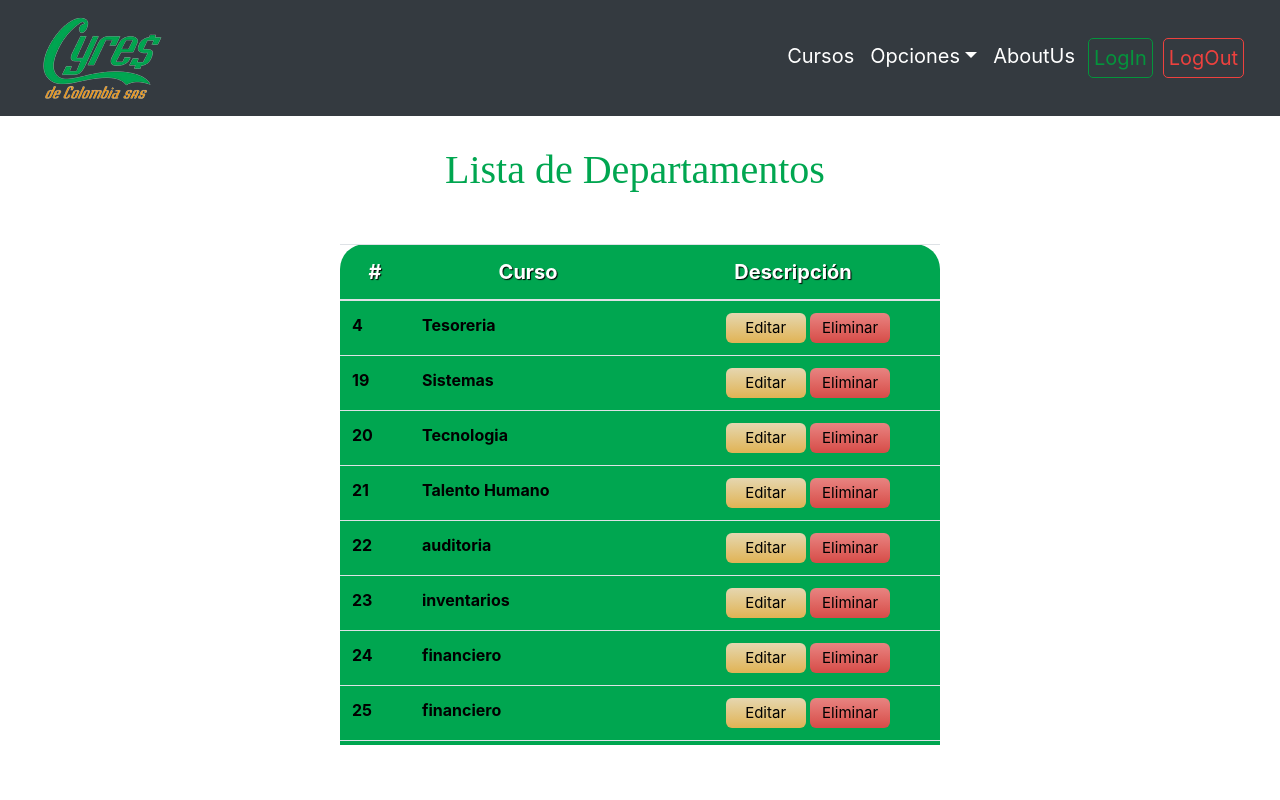
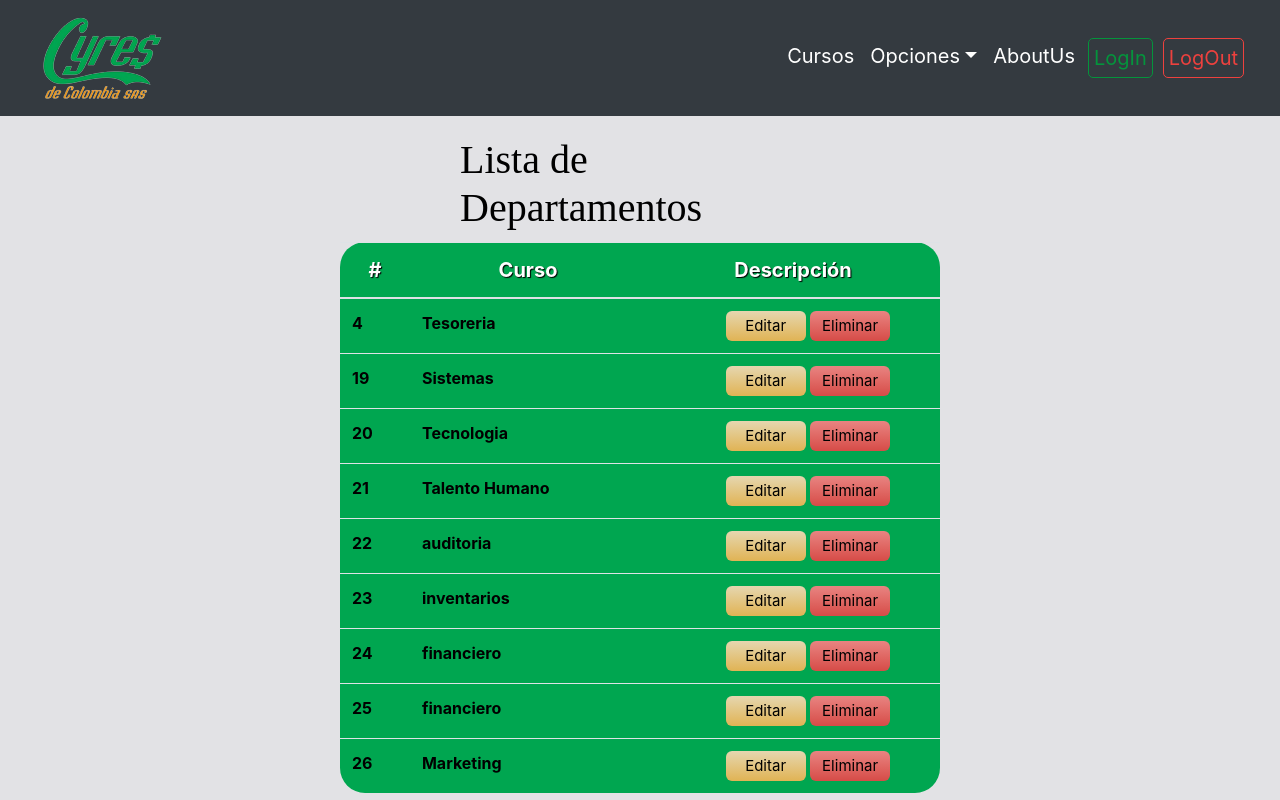
Before and after one commit to darteagaleon/Proyecto1, a Django app: page /homedpto/ in a window 1280 px wide. Run offline with Django 4.2, Linux system fonts and the light colour scheme; data comes from the database, SQL or seed files in the repository; both versions use the stored data as it was after the commit; some libraries are stand-ins or nearby versions.

Commit message:
Actualización 4.0
se arreglo el scroll de las tablas donde se muestran los datos registrados

```diff
--- a/contenido/Templates/Deptor.html
+++ b/contenido/Templates/Deptor.html
@@ -42,10 +42,7 @@
     </div>
 </main>
 <style>
-    body {
-        color: black;
 
-    }
     #tablam{
         margin: 0px auto;
         width: 600px;
@@ -59,9 +56,17 @@
     }
     .celdasb .celdasp{
         margin: 0px auto;}
-    h1{
-        width:390px;
-        top:30px;   }
+        h1{
+            position:relative;
+            color: black;
+            top:20px;
+            margin:0 auto;
+            width:360px;
+            padding-bottom: 30px;
+        }
+        body{
+            background-color: #e2e2e5;
+        }
 </style>
 <script src="https://cdn.jsdelivr.net/npm/sweetalert2@10"></script>
 <script src="{% static 'controlador/eliminarDpto.js' %}"></script>
--- a/contenido/Templates/agregar.html
+++ b/contenido/Templates/agregar.html
@@ -31,10 +31,10 @@
 <style>
     h1{
         position:relative;
-        color: #00a650;
-        top:1px;
+        color: black;
+        top:20px;
         margin:0 auto;
-        width:350px;
+        width:360px;
         padding-bottom: 30px;
     }
     body{
--- a/contenido/Templates/editar.html
+++ b/contenido/Templates/editar.html
@@ -17,7 +17,7 @@
         </div>
     </div>
 </div>
-<style type="text/scss">
+<style >
     h1{
         position:relative;
         color: black;
@@ -30,6 +30,5 @@
         background-color: #e2e2e5;
     }
 
-
 </style>
 {% endblock %}
--- a/static/css/agregar.css
+++ b/static/css/agregar.css
@@ -72,8 +72,10 @@
     background-color:#daddd8;
     border-color: #74bc54 2px solid;
 }
+/* resposive para que el texto se centre cuando se hace responsive */
 @media (max-width: 800px) {
     h1 {
         margin: 0 auto;
+
     }
 }
--- a/static/css/home.css
+++ b/static/css/home.css
@@ -12,16 +12,13 @@
     }
 table{
 background-color: #00a650;
-position:relative;
-top: 50px;}
+}
 #tablam{
-    /* border: #c80a05 solid 5px; */
     border-spacing: 0;
     border-radius: 25px;
-
 }
 
-    thead{
+thead{
         color: white;
         text-align: center;
         text-decoration: none;
--- a/static/css/layout.css
+++ b/static/css/layout.css
@@ -1,5 +1,5 @@
 @import url("https://fonts.googleapis.com/css2?family=Poppins:wght@400;700&display=swap");
-
+/* aqui se cambia el color de la barra de scroll */
 body::-webkit-scrollbar {
     width: 10px;
 }
@@ -91,6 +91,10 @@
         width: 75px;
         margin: 0 auto;
     }
-
+    #login,
+#signup{
+    width: 100px;
+    text-align: center;
+}
 
 }
```
Also changed, not shown: contenido/Templates/agregarDpto.html (+6 -3 lines), contenido/Templates/editarDpto.html (+6 -3 lines), db.sqlite3.
